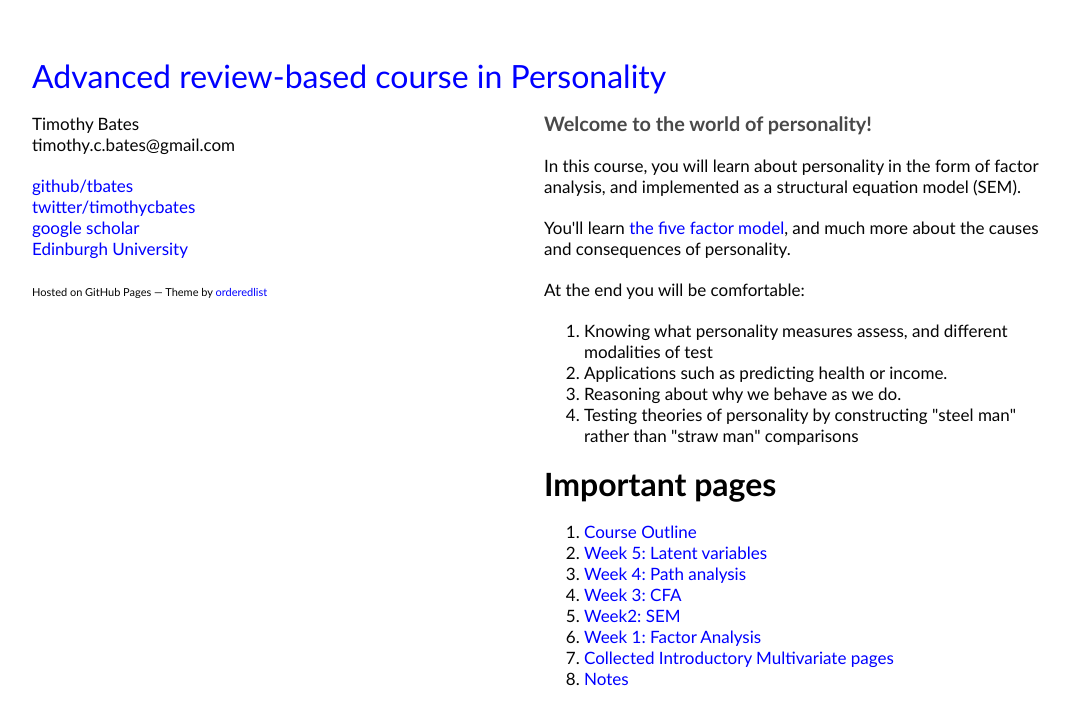
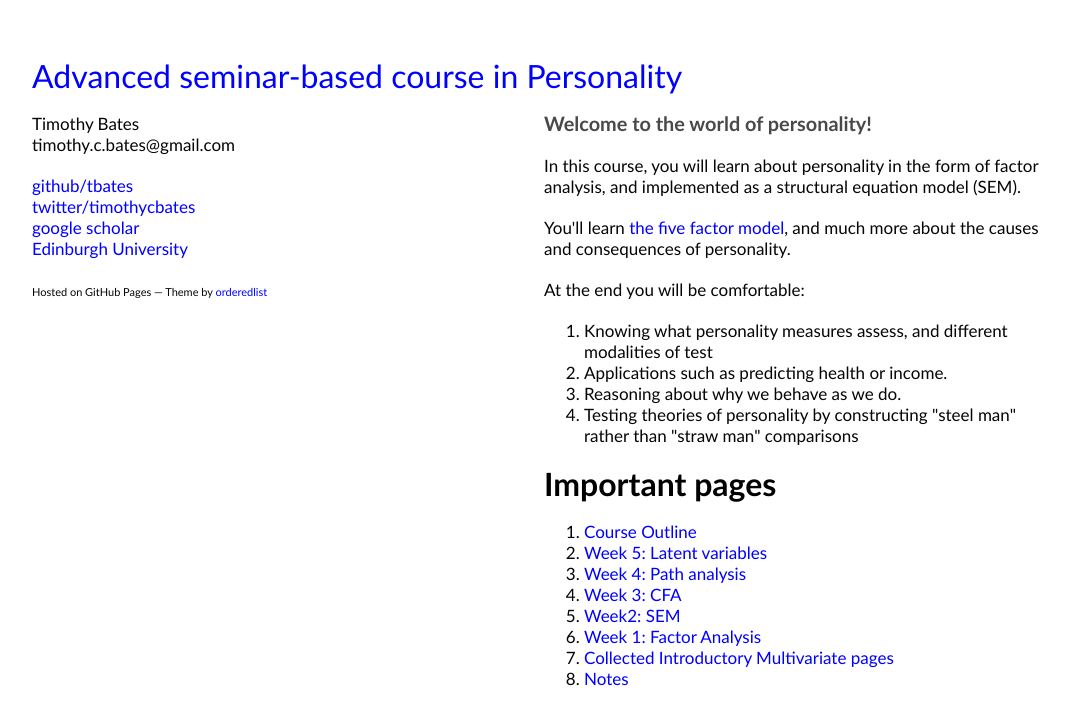
Before and after one commit to tbates/Seminar_in_Personality, a Jekyll site: the page built from index.html, in a window 1280 px wide. Shown: the top 725 px of the page, without its empty margins (26-1095 px from the left). Built offline with Jekyll 4.4.1, drawn with Linux system fonts in a browser that asks for light colours; part of the change alters nothing that is shown.

Commit message:
Try to get base_url correct

```diff
--- a/_config.yml
+++ b/_config.yml
@@ -1,24 +1,20 @@
+# url for [snaptortoise](https://github.com/snaptortoise/jekyll-rss-feeds)
+
 gems:
   - jekyll-feed
-
-# url for [snaptortoise](https://github.com/snaptortoise/jekyll-rss-feeds)
-url: https://tbates.github.io/Seminar_in_Personality/
-
-# Name of your blog (this will show up at the top of your page and in the RSS feed)
-name: Advanced review-based course in Personality
-# Short description (goes below the title; it will also be used in the RSS feed)
-description: Personality. Approaches, advances, and important ideas.
-
-# Uncomment if you are planning to run the blog in a subdirectory
-# Note - if you enable this, use jekyll --baseurl '/' to view locally
-baseurl: https://tbates.github.io/Seminar_in_Personality/
-
 markdown: kramdown
 
 kramdown:
   input: GFM
   syntax_highlighter: rouge
 
-# markdown: redcarpet
-# redcarpet:
-  # extensions: ["no_intra_emphasis", "fenced_code_blocks", "autolink", "tables", "with_toc_data", "footnotes"]
+repository: "tbates/Seminar_in_Personality"
+# url: "https://tbates.github.io/Seminar_in_Personality"
+url: "https://tbates.github.io"
+# Note - if you enable this, use jekyll --baseurl '/' to view locally
+baseurl: "/Seminar_in_Personality"
+
+# Name of your blog (this will show up at the top of your page and in the RSS feed)
+name: "Advanced seminar-based course in Personality"
+# Short description (goes below the title; it will also be used in the RSS feed)
+description: "Personality. Approaches, advances, and important ideas."
```
